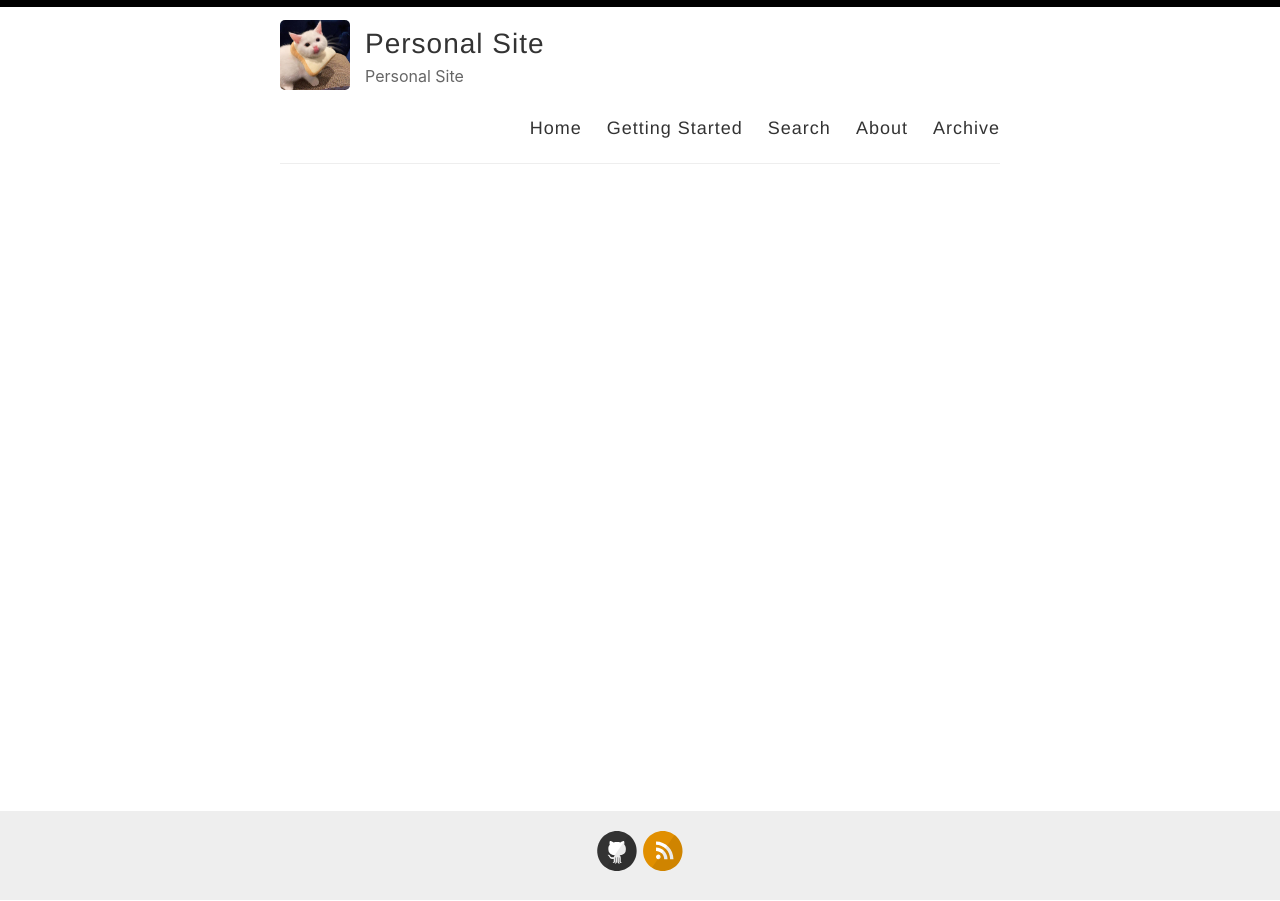
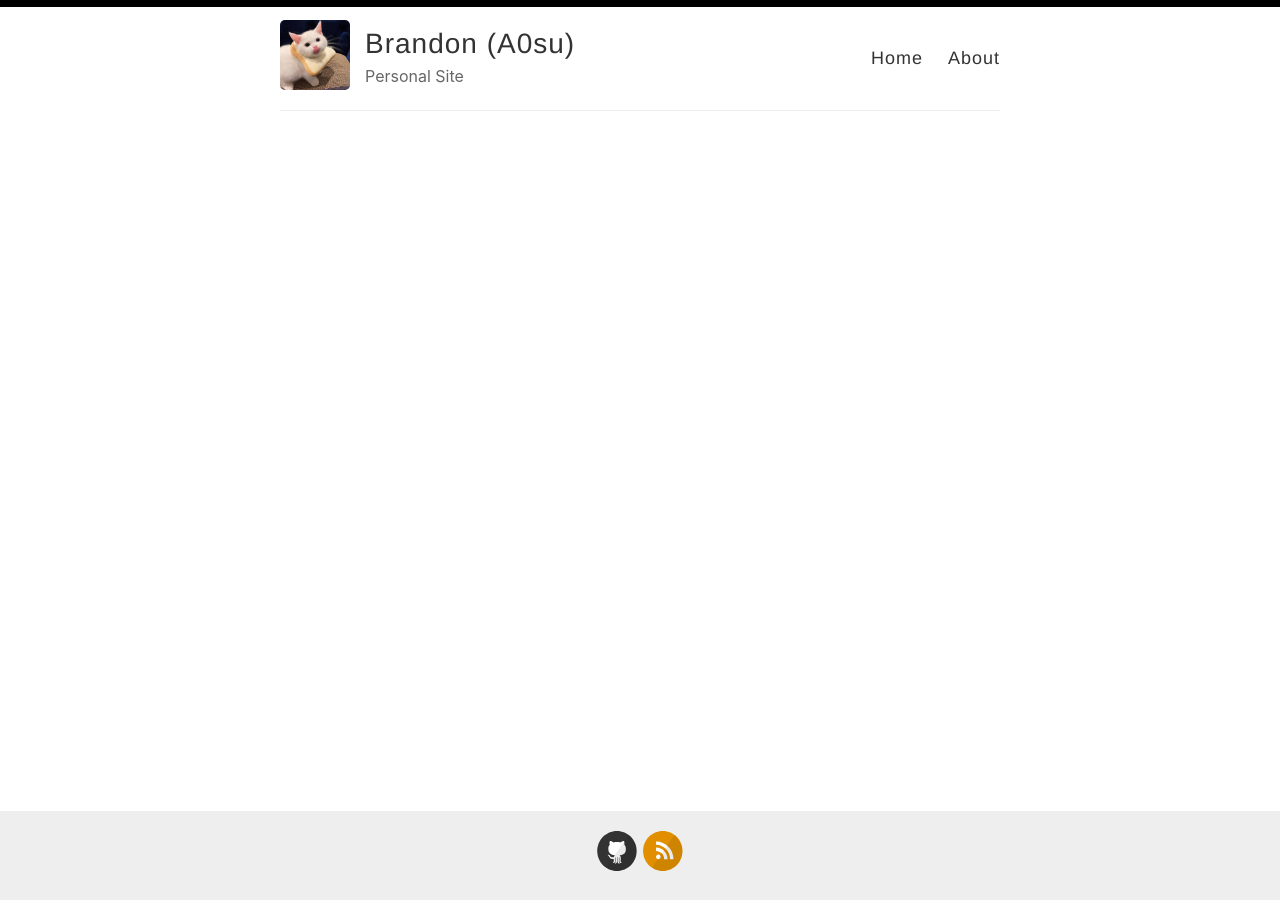
Before and after one commit to A0su/A0su.github.io, a Jekyll site: the page built from index.html, in a window 1280 px wide. Built offline with Jekyll 4.4.1, drawn with Linux system fonts in a browser that asks for light colours; the list of posts is cut into pages by our own code.

Commit message:
cleanup 2

```diff
--- a/_config.yml
+++ b/_config.yml
@@ -3,7 +3,7 @@
 #
 
 # Name of your site (displayed in the header)
-name: Personal Site
+name: Brandon (A0su)
 
 # Name of the author
 author: Brandon
--- a/_layouts/default.html
+++ b/_layouts/default.html
@@ -29,10 +29,7 @@
 
             <nav>
               <a href="{{ site.baseurl }}/">Home</a>
-              <a href="{{ site.baseurl }}/getting-started">Getting Started</a>
-              <a href="{{ site.baseurl }}/search">Search</a>
               <a href="{{ site.baseurl }}/about">About</a>
-              <a href="{{ site.baseurl }}/archive">Archive</a>
             </nav>
           </header>
         </div>
```
Also changed, not shown: favicon.ico (deleted).
